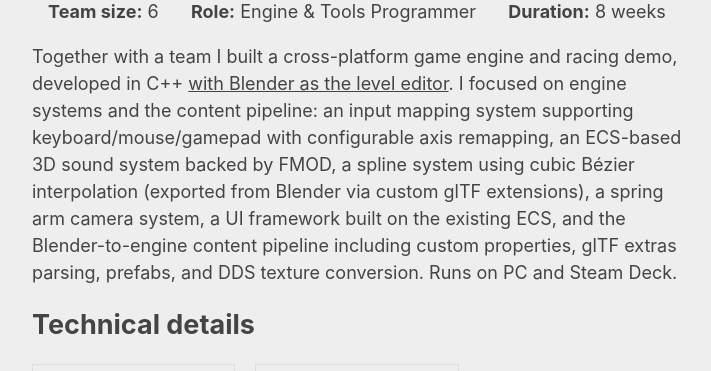
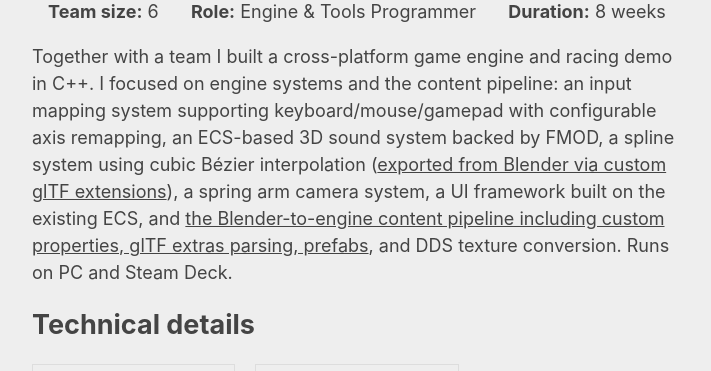
Before and after one commit to bakjedev/bakjedev.github.io, a Jekyll site: the page built from _projects/beetle.md, in a window 1280 px wide and 1171 px high, cut to the strip 461-832 px from the top of the window. Shown: the whole strip, without its empty margins (283-994 px from the left). Built offline with Jekyll 4.4.1, drawn with Linux system fonts in a browser that asks for light colours.

Commit message:
Reword beetle desc and add link to both technical detail articles

```diff
--- a/_projects/beetle.md
+++ b/_projects/beetle.md
@@ -12,7 +12,7 @@ priority: 1
 - **Duration:** 8 weeks
 {:.project-table}
 
-Together with a team I built a cross-platform game engine and racing demo, developed in C++ [with Blender as the level editor](../pages/blender_extras). I focused on engine systems and the content pipeline: an input mapping system supporting keyboard/mouse/gamepad with configurable axis remapping, an ECS-based 3D sound system backed by FMOD, a spline system using cubic Bézier interpolation (exported from Blender via custom glTF extensions), a spring arm camera system, a UI framework built on the existing ECS, and the Blender-to-engine content pipeline including custom properties, glTF extras parsing, prefabs, and DDS texture conversion. Runs on PC and Steam Deck.
+Together with a team I built a cross-platform game engine and racing demo in C++. I focused on engine systems and the content pipeline: an input mapping system supporting keyboard/mouse/gamepad with configurable axis remapping, an ECS-based 3D sound system backed by FMOD, a spline system using cubic Bézier interpolation ([exported from Blender via custom glTF extensions](../pages/blender_spline)), a spring arm camera system, a UI framework built on the existing ECS, and [the Blender-to-engine content pipeline including custom properties, glTF extras parsing, prefabs](../pages/blender_extras), and DDS texture conversion. Runs on PC and Steam Deck.
 {:.project-details}
 
 ## Technical details
```
